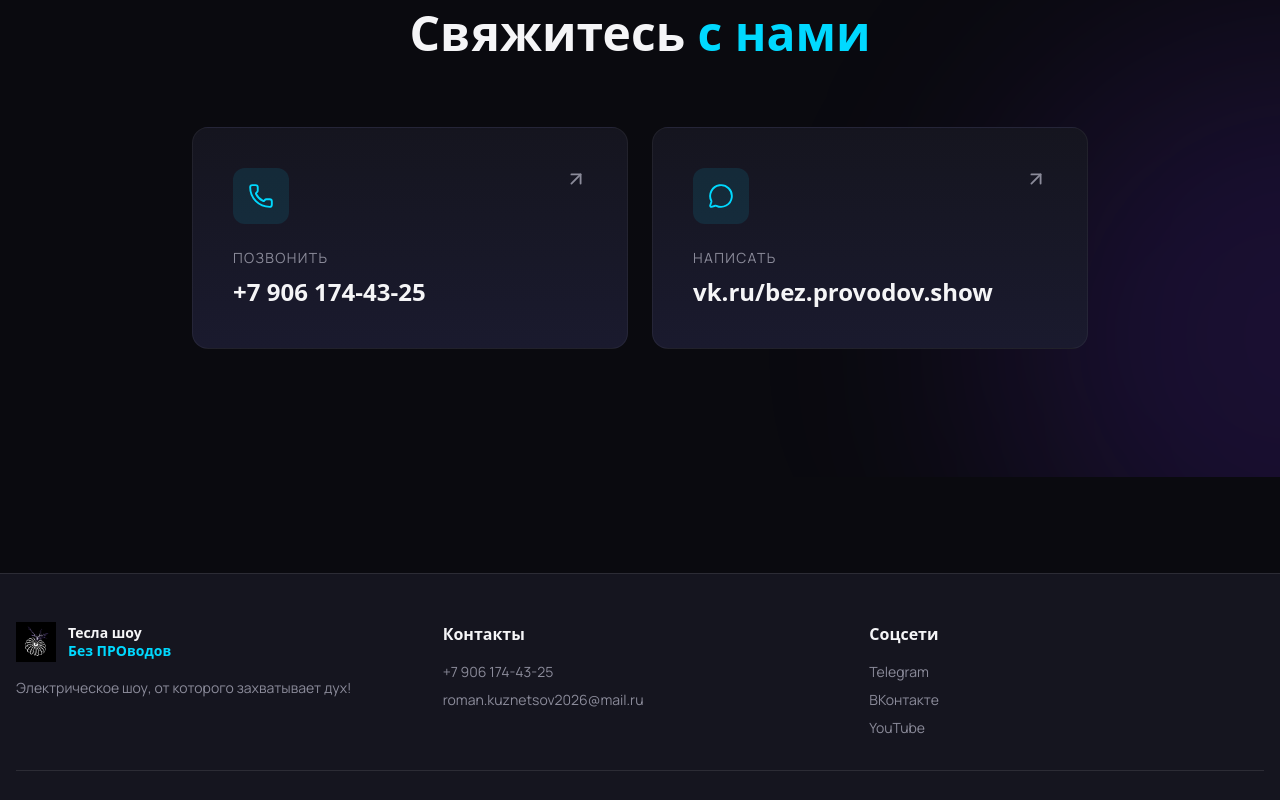
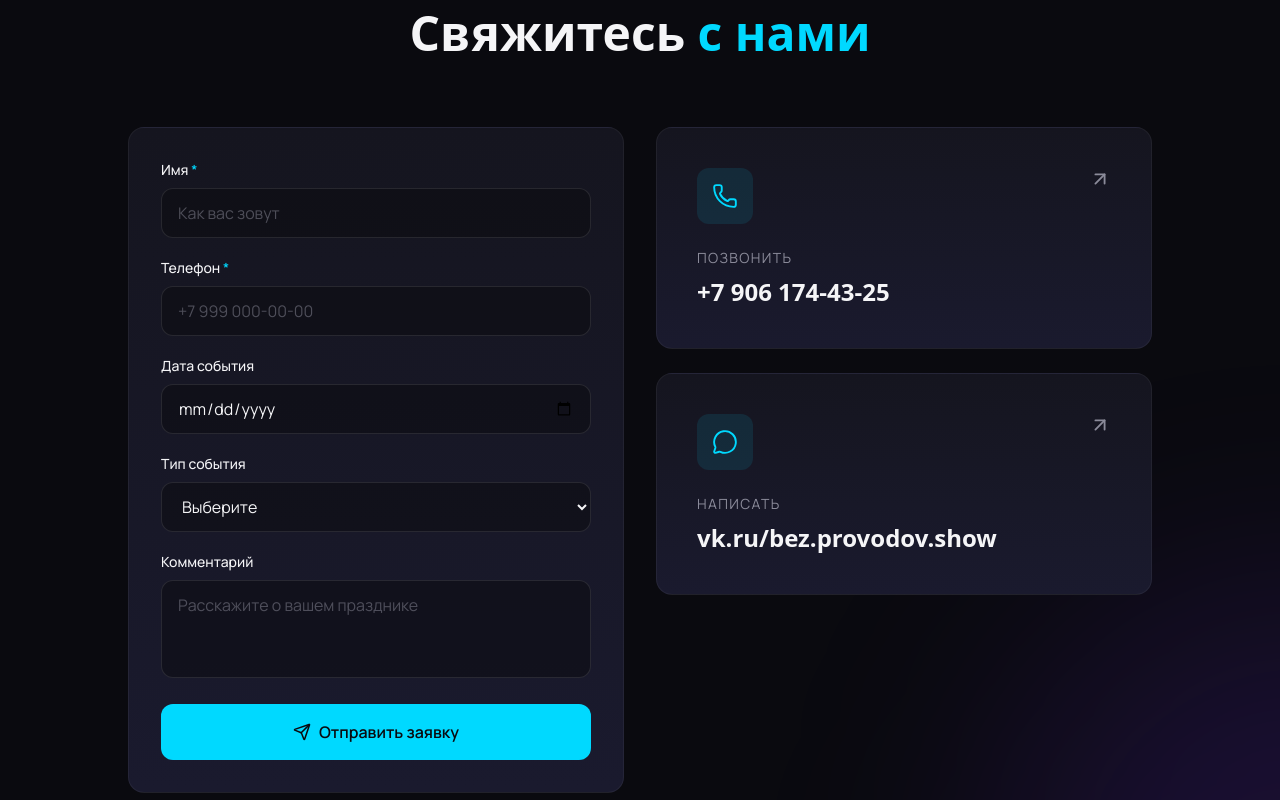
Before and after one commit to roman-kuznetsov-dev/tesla-show, a Next.js app: page / in a window 1280 px wide. Shown: the part 7520-8320 px from the top of the page. Built offline with nearby package versions, Linux system fonts and the light colour scheme; a web font is replaced by a local one.

Commit message:
feat: add ContactForm with validation

```diff
--- /dev/null
+++ b/src/components/sections/ContactForm.tsx
@@ -0,0 +1,224 @@
+'use client';
+
+import { useState } from 'react';
+import { Send } from 'lucide-react';
+
+type FormState = {
+  name: string;
+  phone: string;
+  date: string;
+  eventType: string;
+  message: string;
+};
+
+const INITIAL_STATE: FormState = {
+  name: '',
+  phone: '',
+  date: '',
+  eventType: '',
+  message: '',
+};
+
+export default function ContactForm() {
+  const [form, setForm] = useState<FormState>(INITIAL_STATE);
+  const [errors, setErrors] = useState<Partial<FormState>>({});
+  const [status, setStatus] = useState<'idle' | 'loading' | 'success' | 'error'>('idle');
+  const [errorMessage, setErrorMessage] = useState('');
+
+  const validate = (): boolean => {
+    const newErrors: Partial<FormState> = {};
+
+    const nameTrimmed = form.name.trim();
+
+    if (nameTrimmed.length < 2) {
+      newErrors.name = 'Имя должно быть не короче 2 символов';
+    } else if (!/^[а-яёА-ЯЁa-zA-Z\s-]+$/.test(nameTrimmed)) {
+      newErrors.name = 'Имя может содержать только буквы, пробелы и дефис';
+    }
+
+    const phoneDigits = form.phone.replace(/\D/g, '');
+
+    if (phoneDigits.length < 10) {
+      newErrors.phone = 'Телефон должен содержать минимум 10 цифр';
+    } else if (phoneDigits.length > 15) {
+      newErrors.phone = 'Телефон слишком длинный (максимум 15 цифр)';
+    }
+
+    setErrors(newErrors);
+    return Object.keys(newErrors).length === 0;
+  };
+
+  const handleChange = (field: keyof FormState, value: string) => {
+    setForm((prev) => ({ ...prev, [field]: value }));
+    if (errors[field]) {
+      setErrors((prev) => ({ ...prev, [field]: undefined }));
+    }
+  };
+
+  const handleSubmit = async (e: React.FormEvent) => {
+    e.preventDefault();
+    setErrorMessage('');
+
+    if (!validate()) return;
+
+    setStatus('loading');
+
+    try {
+      const response = await fetch('/api/leads', {
+        method: 'POST',
+        headers: { 'Content-Type': 'application/json' },
+        body: JSON.stringify(form),
+      });
+
+      const data = await response.json();
+
+      if (!response.ok) {
+        throw new Error(data.error || 'Ошибка отправки');
+      }
+
+      setStatus('success');
+      setForm(INITIAL_STATE);
+    } catch (error) {
+      setStatus('error');
+      setErrorMessage(error instanceof Error ? error.message : 'Что-то пошло не так');
+    }
+  };
+
+  if (status === 'success') {
+    return (
+      <div className="bg-gradient-to-b from-surface to-[#1a1a2e] border border-primary/30 rounded-2xl p-8 md:p-12 text-center transition-all duration-300 hover:-translate-y-1 hover:border-primary/50 hover:shadow-[0_0_40px_rgba(0,217,255,0.15)]">
+        <div className="w-16 h-16 mx-auto mb-6 rounded-full bg-primary/20 flex items-center justify-center">
+          <span className="text-3xl">✅</span>
+        </div>
+        <h3 className="font-heading text-2xl font-bold mb-3">Спасибо за заявку!</h3>
+        <p className="text-muted mb-6">Мы свяжемся с вами в ближайшее время.</p>
+        <button
+          onClick={() => setStatus('idle')}
+          className="text-primary hover:text-primary/80 transition-colors text-sm"
+        >
+          Отправить ещё одну заявку
+        </button>
+      </div>
+    );
+  }
+
+  return (
+    <form
+      onSubmit={handleSubmit}
+      className="bg-gradient-to-b from-surface to-[#1a1a2e] border border-white/5 rounded-2xl p-6 md:p-8 transition-all duration-300 hover:-translate-y-1 hover:border-primary/40 hover:shadow-[0_0_40px_rgba(0,217,255,0.1)]"
+    >
+      <div className="space-y-5">
+        {/* Имя */}
+        <div>
+          <label htmlFor="name" className="block text-sm font-medium mb-2">
+            Имя <span className="text-primary">*</span>
+          </label>
+          <input
+            id="name"
+            type="text"
+            value={form.name}
+            onChange={(e) => handleChange('name', e.target.value)}
+            className={`w-full bg-background/50 border rounded-xl px-4 py-3 text-text placeholder:text-muted/50 focus:outline-none focus:border-primary/50 transition-colors ${
+              errors.name ? 'border-red-500/50' : 'border-white/10'
+            }`}
+            placeholder="Как вас зовут"
+            disabled={status === 'loading'}
+          />
+          {errors.name && <p className="text-red-400 text-xs mt-1">{errors.name}</p>}
+        </div>
+
+        {/* Телефон */}
+        <div>
+          <label htmlFor="phone" className="block text-sm font-medium mb-2">
+            Телефон <span className="text-primary">*</span>
+          </label>
+          <input
+            id="phone"
+            type="tel"
+            maxLength={18}
+            value={form.phone}
+            onChange={(e) => handleChange('phone', e.target.value)}
+            className={`w-full bg-background/50 border rounded-xl px-4 py-3 text-text placeholder:text-muted/50 focus:outline-none focus:border-primary/50 transition-colors ${
+              errors.phone ? 'border-red-500/50' : 'border-white/10'
+            }`}
+            placeholder="+7 999 000-00-00"
+            disabled={status === 'loading'}
+          />
+          {errors.phone && <p className="text-red-400 text-xs mt-1">{errors.phone}</p>}
+        </div>
+
+        {/* Дата */}
+        <div>
+          <label htmlFor="date" className="block text-sm font-medium mb-2">
+            Дата события
+          </label>
+          <input
+            id="date"
+            type="date"
+            value={form.date}
+            onChange={(e) => handleChange('date', e.target.value)}
+            className="w-full bg-background/50 border border-white/10 rounded-xl px-4 py-3 text-text focus:outline-none focus:border-primary/50 transition-colors"
+            disabled={status === 'loading'}
+          />
+        </div>
+
+        {/* Тип события */}
+        <div>
+          <label htmlFor="eventType" className="block text-sm font-medium mb-2">
+            Тип события
+          </label>
+          <select
+            id="eventType"
+            value={form.eventType}
+            onChange={(e) => handleChange('eventType', e.target.value)}
+            className="w-full bg-background/50 border border-white/10 rounded-xl px-4 py-3 text-text focus:outline-none focus:border-primary/50 transition-colors"
+            disabled={status === 'loading'}
+          >
+            <option value="">Выберите</option>
+            <option value="Свадьба">Свадьба</option>
+            <option value="Корпоратив">Корпоратив</option>
+            <option value="День рождения">День рождения</option>
+            <option value="Другое">Другое</option>
+          </select>
+        </div>
+
+        {/* Комментарий */}
+        <div>
+          <label htmlFor="message" className="block text-sm font-medium mb-2">
+            Комментарий
+          </label>
+          <textarea
+            id="message"
+            value={form.message}
+            onChange={(e) => handleChange('message', e.target.value)}
+            rows={3}
+            className="w-full bg-background/50 border border-white/10 rounded-xl px-4 py-3 text-text placeholder:text-muted/50 focus:outline-none focus:border-primary/50 transition-colors resize-none"
+            placeholder="Расскажите о вашем празднике"
+            disabled={status === 'loading'}
+          />
+        </div>
+
+        {/* Ошибка */}
+        {status === 'error' && (
+          <p className="text-red-400 text-sm text-center">{errorMessage}</p>
+        )}
+
+        {/* Кнопка */}
+        <button
+          type="submit"
+          disabled={status === 'loading'}
+          className="w-full bg-primary text-background px-6 py-4 rounded-xl font-semibold flex items-center justify-center gap-2 hover:bg-primary/90 hover:shadow-[0_0_30px_rgba(0,217,255,0.4)] hover:-translate-y-0.5 transition-all duration-300 disabled:opacity-50 disabled:cursor-not-allowed"
+        >
+          {status === 'loading' ? (
+            <>Отправляем...</>
+          ) : (
+            <>
+              <Send size={18} aria-hidden="true" />
+              Отправить заявку
+            </>
+          )}
+        </button>
+      </div>
+    </form>
+  );
+}
--- a/src/components/sections/Contacts.tsx
+++ b/src/components/sections/Contacts.tsx
@@ -3,9 +3,11 @@
 import { Phone, MessageCircle, ArrowUpRight } from 'lucide-react';
 import { useInView } from '@/hooks/useInView';
 import { contacts } from '@/data/contacts';
+import  ContactForm from './ContactForm';
 
 export default function Contacts() {
   const { ref, inView } = useInView<HTMLElement>();
+  const leadsEnabled = process.env.NEXT_PUBLIC_ENABLE_LEADS === 'true';
 
   return (
     <section
@@ -15,33 +17,34 @@
         inView ? 'reveal--visible' : ''
       }`}
     >
-      {/* Подсветка — справа снизу */}
       <div
         className="pointer-events-none absolute -bottom-1/4 -right-1/4 w-[600px] h-[600px] rounded-full bg-secondary/15 blur-[120px]"
         aria-hidden="true"
       />
 
       <div className="container mx-auto px-4 relative">
-        {/* Метка */}
         <p className="text-primary font-semibold tracking-widest text-sm uppercase text-center mb-4">
           Контакты
         </p>
 
-        {/* Заголовок */}
         <h2 className="font-heading text-3xl md:text-4xl lg:text-5xl font-bold leading-tight text-center max-w-3xl mx-auto mb-12 md:mb-16">
           Свяжитесь <span className="text-primary">с нами</span>
         </h2>
 
-        {/* Карточки-контакты */}
-        <div
-          className={`grid grid-cols-1 md:grid-cols-2 gap-6 max-w-4xl mx-auto reveal-stagger ${
-            inView ? 'reveal--visible' : ''
-          }`}
-        >
+        <div className={`grid grid-cols-1 gap-8 max-w-5xl mx-auto ${leadsEnabled ? 'lg:grid-cols-2' : 'max-w-2xl'}`}>
+          {/* Левая колонка — форма (если включена) */}
+          {leadsEnabled && (
+            <div>
+              <ContactForm />
+            </div>
+          )}
+
+          {/* Правая колонка — контакты */}
+          <div className={`space-y-6 reveal-stagger ${inView ? 'reveal--visible' : ''}`}>
             {/* Телефон */}
             <a
               href={contacts.phone.href}
-            className="group relative bg-gradient-to-b from-surface to-[#1a1a2e] border border-white/5 rounded-2xl p-8 md:p-10 transition-all duration-300 hover:border-primary/40 hover:shadow-[0_0_40px_rgba(0,217,255,0.15)] hover:-translate-y-1"
+              className="group relative block bg-gradient-to-b from-surface to-[#1a1a2e] border border-white/5 rounded-2xl p-8 md:p-10 transition-all duration-300 hover:border-primary/40 hover:shadow-[0_0_40px_rgba(0,217,255,0.15)] hover:-translate-y-1"
             >
               <div className="flex items-start justify-between mb-6">
                 <div className="w-14 h-14 rounded-xl bg-primary/10 text-primary flex items-center justify-center transition-colors duration-300 group-hover:bg-primary/20">
@@ -53,13 +56,8 @@
                   aria-hidden="true"
                 />
               </div>
-
-            <p className="text-muted text-sm uppercase tracking-widest mb-2">
-              Позвонить
-            </p>
-            <p className="font-heading text-xl md:text-2xl font-bold">
-              {contacts.phone.display}
-            </p>
+              <p className="text-muted text-sm uppercase tracking-widest mb-2">Позвонить</p>
+              <p className="font-heading text-xl md:text-2xl font-bold">{contacts.phone.display}</p>
             </a>
 
             {/* ВКонтакте */}
@@ -67,7 +65,7 @@
               href={contacts.vk.href}
               target="_blank"
               rel="noopener noreferrer"
-            className="group relative bg-gradient-to-b from-surface to-[#1a1a2e] border border-white/5 rounded-2xl p-8 md:p-10 transition-all duration-300 hover:border-primary/40 hover:shadow-[0_0_40px_rgba(0,217,255,0.15)] hover:-translate-y-1"
+              className="group relative block bg-gradient-to-b from-surface to-[#1a1a2e] border border-white/5 rounded-2xl p-8 md:p-10 transition-all duration-300 hover:border-primary/40 hover:shadow-[0_0_40px_rgba(0,217,255,0.15)] hover:-translate-y-1"
             >
               <div className="flex items-start justify-between mb-6">
                 <div className="w-14 h-14 rounded-xl bg-primary/10 text-primary flex items-center justify-center transition-colors duration-300 group-hover:bg-primary/20">
@@ -79,14 +77,10 @@
                   aria-hidden="true"
                 />
               </div>
-
-            <p className="text-muted text-sm uppercase tracking-widest mb-2">
-              Написать
-            </p>
-            <p className="font-heading text-xl md:text-2xl font-bold">
-              {contacts.vk.display}
-            </p>
+              <p className="text-muted text-sm uppercase tracking-widest mb-2">Написать</p>
+              <p className="font-heading text-xl md:text-2xl font-bold">{contacts.vk.display}</p>
             </a>
+          </div>
         </div>
       </div>
     </section>
```
Lines whose indentation alone changed are shown as unchanged.
